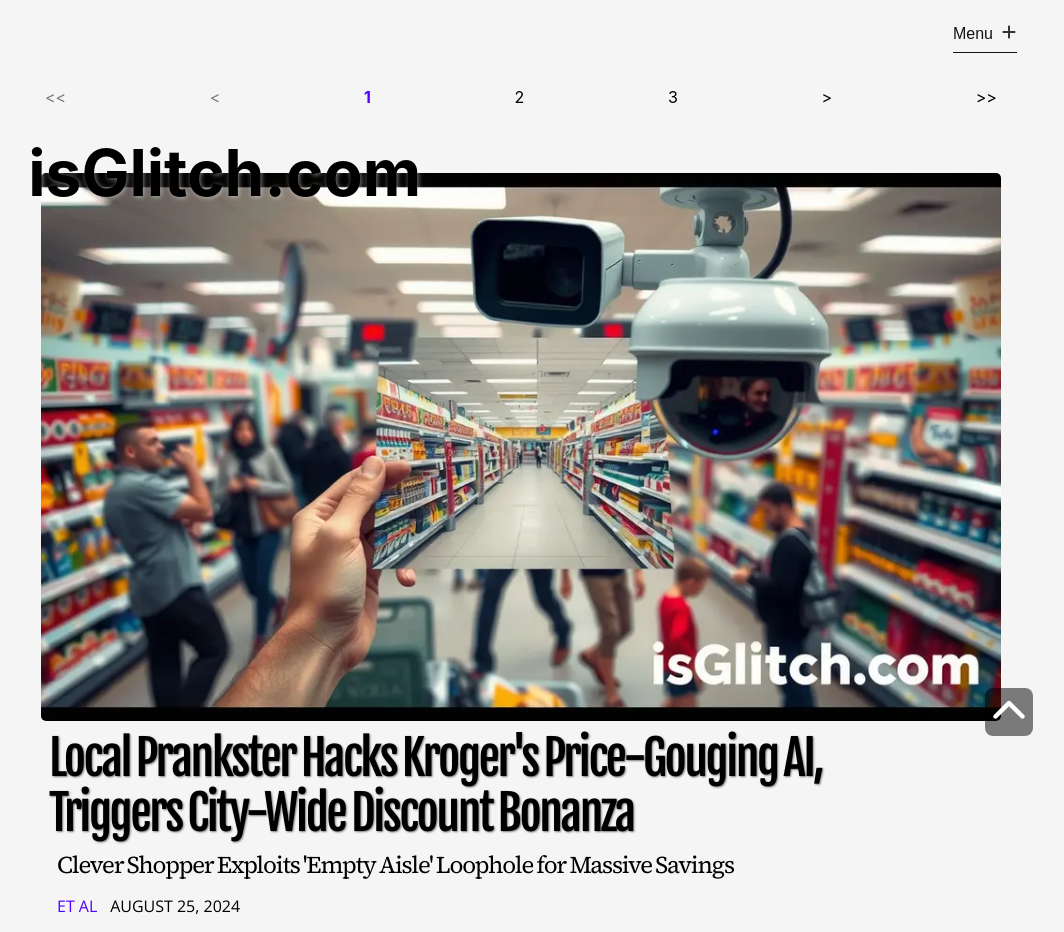
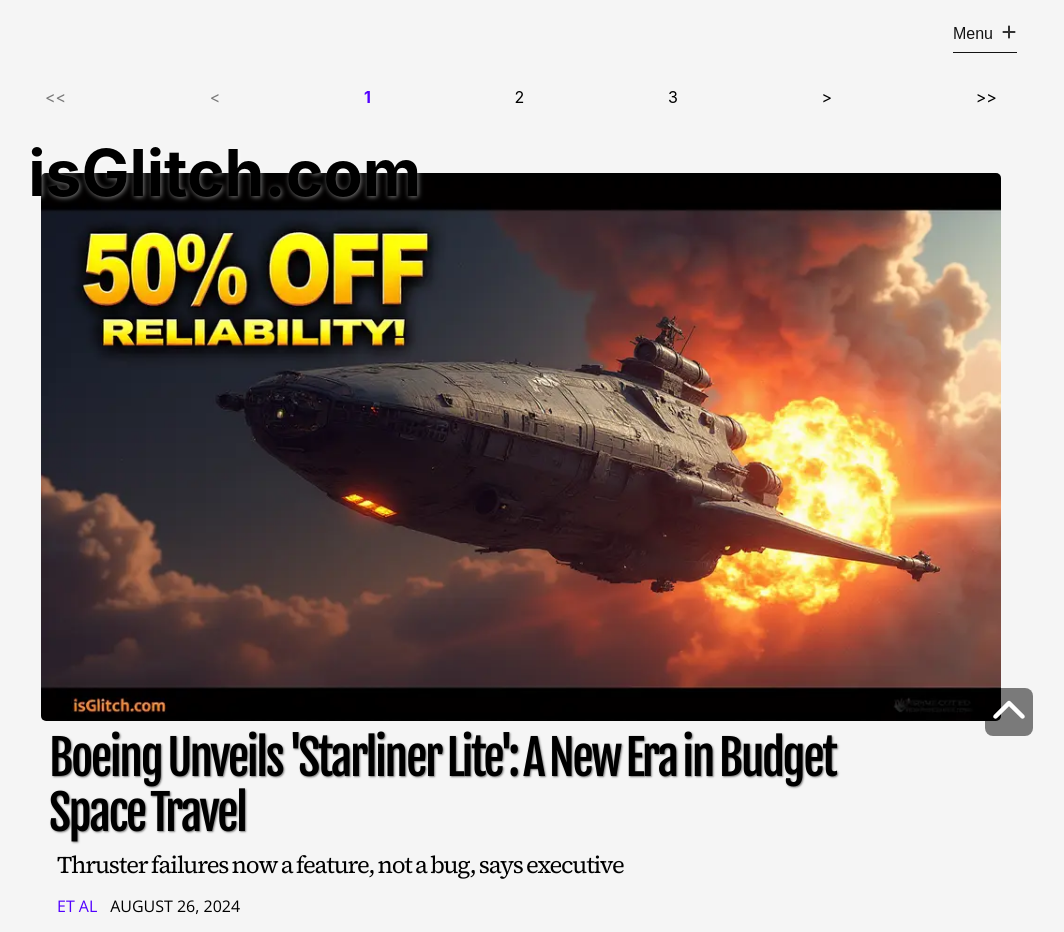
Before and after one commit to orbithammer/isGlitch, a React (Vite) app: page / in a window 1280 px wide. Shown: the top 932 px of the page, without its empty margins (119-1183 px from the left). Built offline with nearby package versions, Linux system fonts and the light colour scheme; a web font is replaced by a local one.

Commit message:
20240826 update

```diff
--- a/src/data/articles.ts
+++ b/src/data/articles.ts
@@ -2533,7 +2533,7 @@ export const articlesData = [
         id: 101,
         articleUrl: `20240822-tv-spills-family`,
         category: `tech`,
-        img: `/images/0240822-tv-spills-family.webp`,
+        img: `/images/20240822-tv-spills-family.webp`,
         alt: `A scared family watch a TV screen with malevolent eyes watching them back`,
         header: `TV Spills Family Secrets: Netflix's New Reality Gold Mine`,
         subhead: `Smart sets turn living rooms into unwitting soundstages`,
@@ -2651,4 +2651,35 @@ export const articlesData = [
             `"Who knows, maybe I'll try rigging up some kind of 'invisible customer' sensor next time," he mused. "The possibilities are endless when you're fighting corporate greed with cardboard and duct tape."`,
         ]
     },
+    {
+        id: 105,
+        articleUrl: `20240826-boeing-unveils-starliner`,
+        category: `tech`,
+        img: `/images/20240826-boeing-unveils-starliner.webp`,
+        alt: `A realistic spaceship promotional poster with  "50% Off Reliability!", explosion in background`,
+        header: `Boeing Unveils 'Starliner Lite': A New Era in Budget Space Travel`,
+        subhead: `Thruster failures now a feature, not a bug, says executive`,
+        tags: [`Boeing`],
+        author: `Et Al`,
+        datePublished: new Date(2024,7,26,16),
+        articleBody: [
+            `Boeing stunned the aerospace industry today with the launch of "Starliner Lite," a stripped-down version of its beleaguered spacecraft that promises to revolutionize budget space travel. The move, simultaneously baffling and amusing observers, marks a dramatic shift in the company's approach to cosmic transportation.`,
+
+            `"We've listened to our customers," said Sarah Jameson, Boeing's newly appointed Chief of Cosmic Cost-Cutting. "They wanted less thruster reliability, and by God, we're giving it to them."`,
+
+            `The Starliner Lite boasts an impressive array of cost-saving features, including "occasional orbit maintenance," "mostly functional life support," and what Boeing calls "gravitational roulette" – a thrilling game where astronauts bet on which thrusters will fire during crucial maneuvers.`,
+
+            `"Who needs all thrusters working all the time?" Jameson asked rhetorically during the press conference. "That's just wasteful. Our new motto is 'Two out of four ain't bad.'"`,
+
+            `The company has also introduced a novel "DIY Repair Kit" consisting of duct tape, a Swiss Army knife, and a user manual cheerfully titled "So Your Thrusters Failed: Now What?"`,
+
+            `NASA administrator Bill Nelson, visibly twitching, stated, "We're... excited about this innovative approach to space travel. It certainly keeps us on our toes."`,
+
+            `When asked about safety concerns, Jameson waved them off. "Look, we're just adapting to market demands. SpaceX has cornered the 'reliable space taxi' market, so we're pivoting to 'space adventure tourism.' It's like a cosmic roller coaster – you never know what'll happen next!"`,
+
+            `The first Starliner Lite mission, dubbed "Fingers Crossed-1," is scheduled for next spring. Astronaut volunteers are currently being screened based on their improvisational skills, risk tolerance, and proficiency with duct tape.`,
+
+            `As Jameson concluded the press conference, a model of the Starliner Lite dramatically lost a thruster and veered off the stage, crashing into the front row of journalists. "See? Working exactly as intended!" she beamed, before being hurried off by her PR team.`,
+        ]
+    },
 ]
```
Also changed, not shown: public/images/20240822-tv-spills-family.webp (renamed from public/images/0240822-tv-spills-family.webp), public/images/20240826-boeing-unveils-starliner.webp (added).
